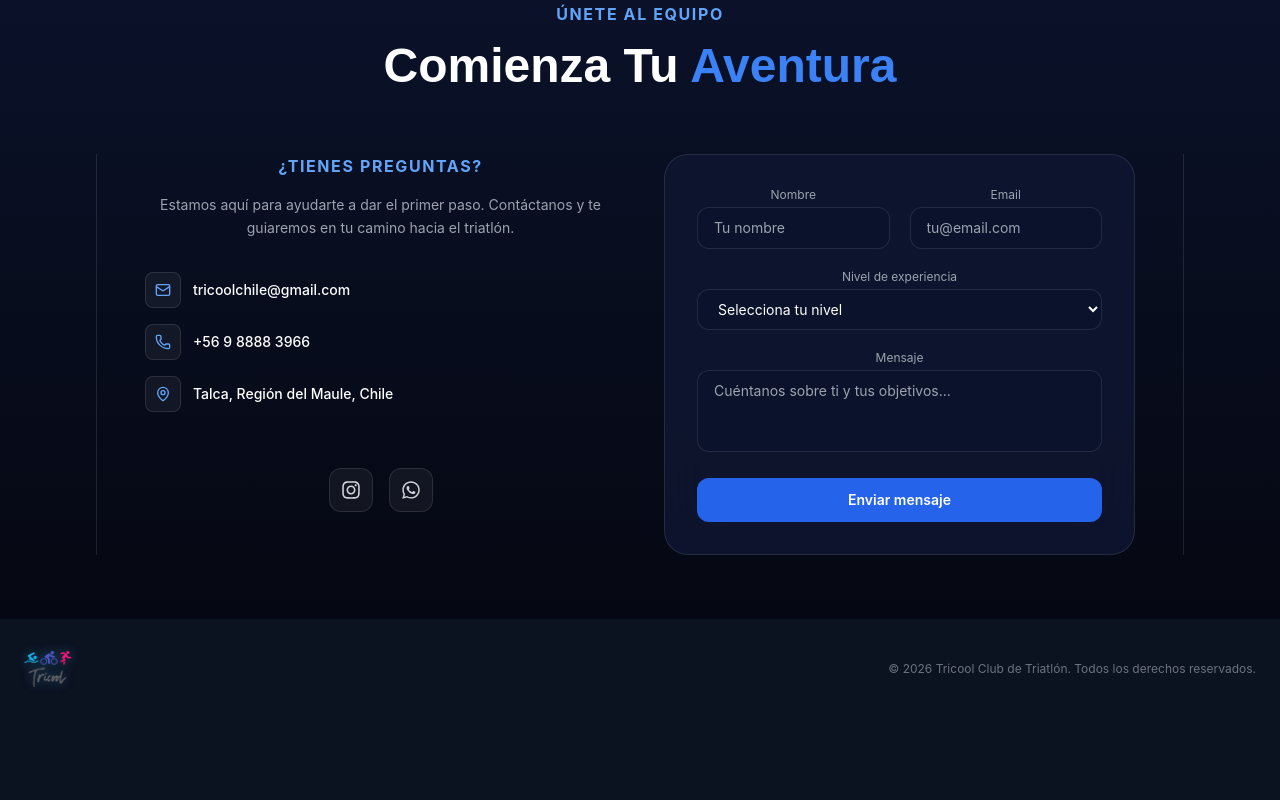
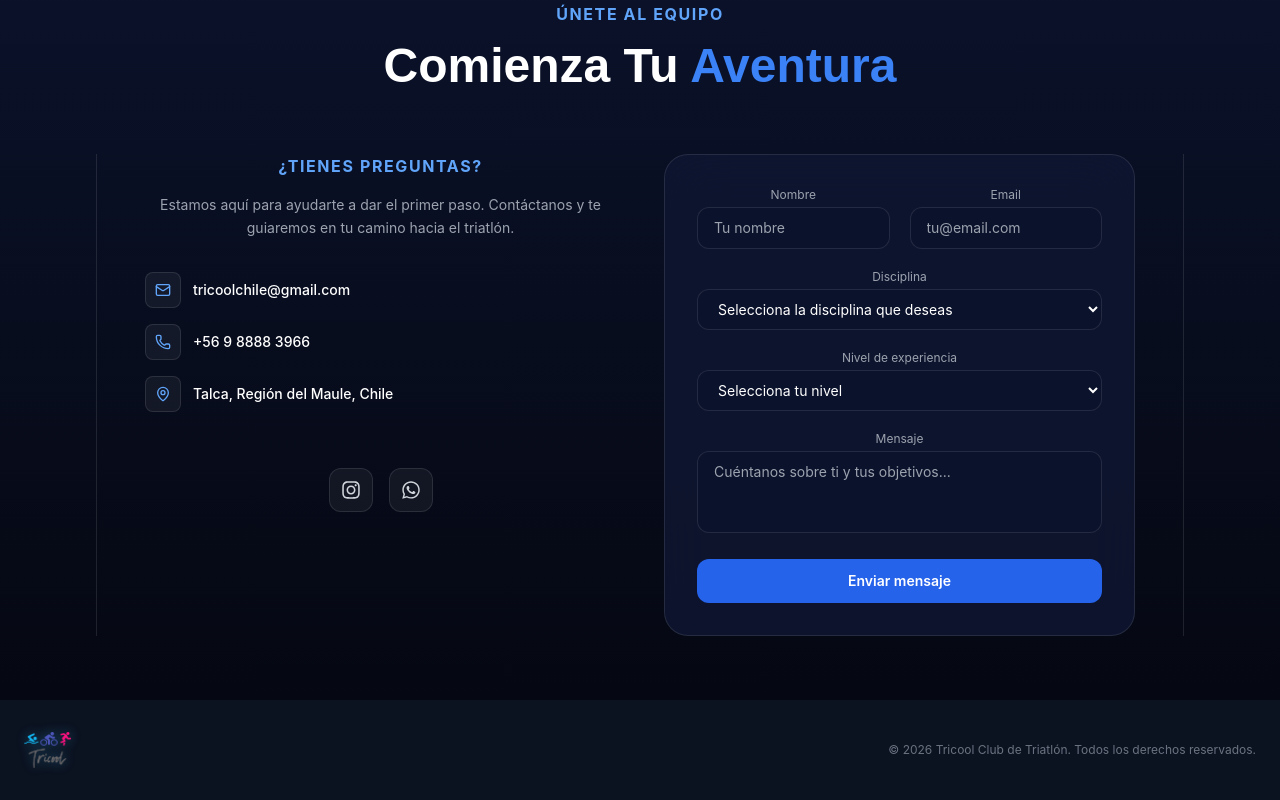
Before and after one commit to AndreaABL/tricool-landingpage, a React (Vite) app: page / in a window 1280 px wide. Shown: the part 3372-4172 px from the top of the page. Before the commit the page ends 4091 px from the top, so only its background shows below. Built offline with nearby package versions, Linux system fonts and the light colour scheme.

Commit message:
ajustes responsivos + formularios

```diff
--- a/src/LandingPage.jsx
+++ b/src/LandingPage.jsx
@@ -39,6 +39,7 @@ export default function LandingPage() {
     const [formData, setFormData] = useState({
         name: "",
         email: "",
+        discipline: "",
         level: "",
         message: ""
     });
@@ -63,6 +64,7 @@ export default function LandingPage() {
                 {
                     name: formData.name,
                     reply_to: formData.email,
+                    discipline: formData.discipline,
                     level: formData.level,
                     message: formData.message,
                 },
@@ -74,6 +76,7 @@ export default function LandingPage() {
             setFormData({
                 name: "",
                 email: "",
+                discipline: "",
                 level: "",
                 message: ""
             });
@@ -215,7 +218,19 @@ export default function LandingPage() {
                         initial={{ opacity: 0, x: -40 }}
                         animate={{ opacity: 1, x: 0 }}
                         transition={{ duration: 0.6 }}
-                        className="text-left max-w-xl lg:max-w-2xl 2xl:max-w-3xl"
+                        className="text-center
+    lg:text-left
+    2xl:text-center
+
+    mx-auto
+    lg:mx-0
+    2xl:mx-auto
+
+    max-w-xl
+    lg:max-w-2xl
+    2xl:max-w-4xl
+
+    2xl:col-span-3"
                     >
                         <span className="uppercase text-xm tracking-widest text-blue-400 font-bold">
                             Club Deportivo Tricool
@@ -258,7 +273,10 @@ export default function LandingPage() {
                         initial={{ opacity: 0, x: 40 }}
                         animate={{ opacity: 1, x: 0 }}
                         transition={{ duration: 0.6 }}
-                        className="flex flex-col gap-10 max-w-lg 2xl:max-w-xl 2xl:col-span-2"
+                        className="flex flex-col gap-10
+    max-w-lg 2xl:max-w-5xl
+    2xl:col-span-3
+    2xl:mx-auto"
                     >
                         <div className="relative overflow-hidden rounded-3xl bg-white/5 backdrop-blur-xl border border-white/10 p-4 sm:p-5">
                             <div className="absolute inset-0 flex items-center justify-center opacity-10 pointer-events-none">
@@ -847,6 +865,25 @@ export default function LandingPage() {
                                             />
                                         </div>
                                     </div>
+                                    <div>
+                                        <label className="block text-xs text-gray-400 mb-1">
+                                            Disciplina
+                                        </label>
+                                        <select
+                                            name="discipline"
+                                            value={formData.discipline}
+                                            onChange={handleChange}
+                                            className="w-full px-4 py-2.5 rounded-xl bg-[#0b122b] border border-white/10 text-sm text-white focus:outline-none focus:border-blue-500"
+                                        >
+                                            <option value="">Selecciona la disciplina que deseas</option>
+                                            <option>Triatlón</option>
+                                            <option>Natación</option>
+                                            <option>Running</option>
+                                            <option>Academia Tricool</option>
+                                            <option>Vóleibol Femenino</option>
+                                            <option>Triatlon Kids</option>
+                                        </select>
+                                    </div>
 
                                     <div>
                                         <label className="block text-xs text-gray-400 mb-1">
```
Lines whose indentation alone changed are shown as unchanged.
